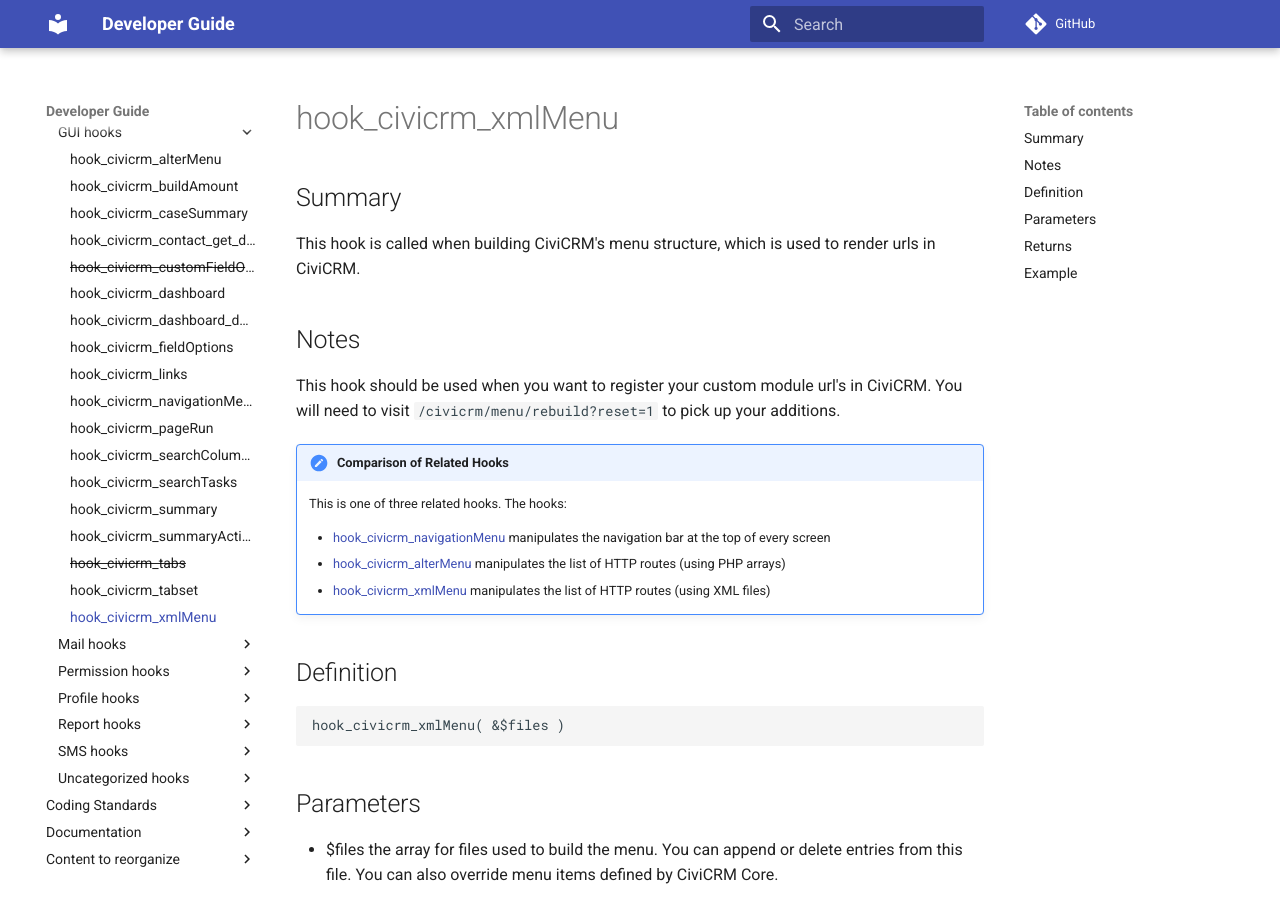
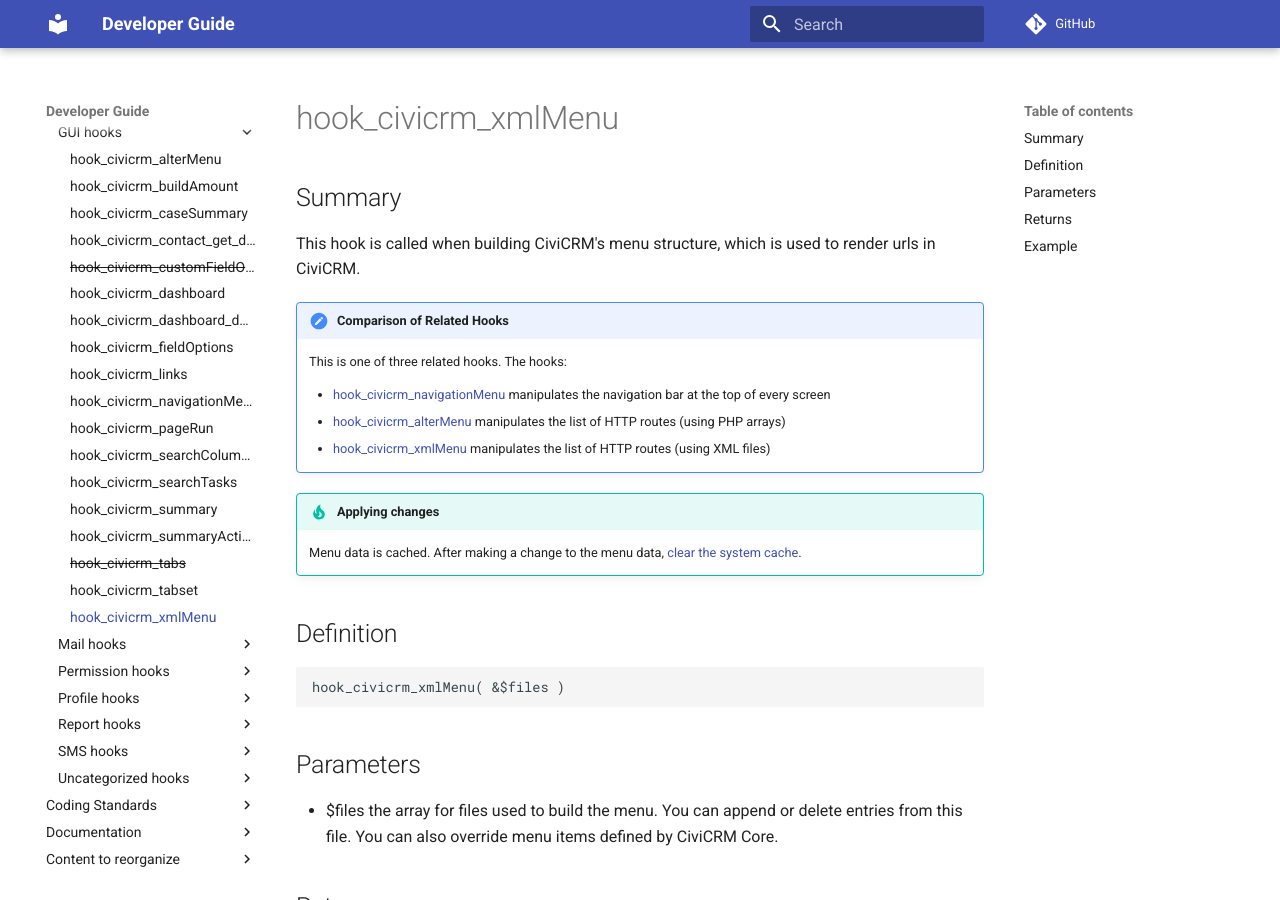
Before and after one commit to civicrm/civicrm-dev-docs, an MkDocs documentation site: the page built from docs/hooks/hook_civicrm_xmlMenu.md, in a window 1280 px wide and 900 px high. Built offline with MkDocs 1.6.1 and Material for MkDocs 9.7.7, drawn with Linux system fonts in a browser that asks for light colours; comment, search, counter and statistics services are not loaded; old or Windows-style settings are respelled for this version of MkDocs.

Commit message:
hook_civicrm_{alter,xml}Menu - For cache clearing note, use prettier admonition and hyperlink

```diff
--- a/docs/hooks/hook_civicrm_xmlMenu.md
+++ b/docs/hooks/hook_civicrm_xmlMenu.md
@@ -4,12 +4,6 @@
 
 This hook is called when building CiviCRM's menu structure, which is
 used to render urls in CiviCRM.
-
-## Notes
-
-This hook should be used when you want
-to register your custom module url's in CiviCRM. You will need to visit
-`/civicrm/menu/rebuild?reset=1` to pick up your additions.
 
 !!! note "Comparison of Related Hooks"
     This is one of three related hooks. The hooks:
@@ -18,7 +12,9 @@
     -   [hook_civicrm_alterMenu](/hooks/hook_civicrm_alterMenu.md) manipulates the list of HTTP routes (using PHP arrays)
     -   [hook_civicrm_xmlMenu](/hooks/hook_civicrm_xmlMenu.md) manipulates the list of HTTP routes (using XML files)
 
+!!! tip "Applying changes"
 
+    Menu data is cached. After making a change to the menu data, [clear the system cache](/tools/debugging.md#clearing-the-cache).
 
 ## Definition
 
```
Also changed, not shown: docs/hooks/hook_civicrm_alterMenu.md (+3 -4 lines).
